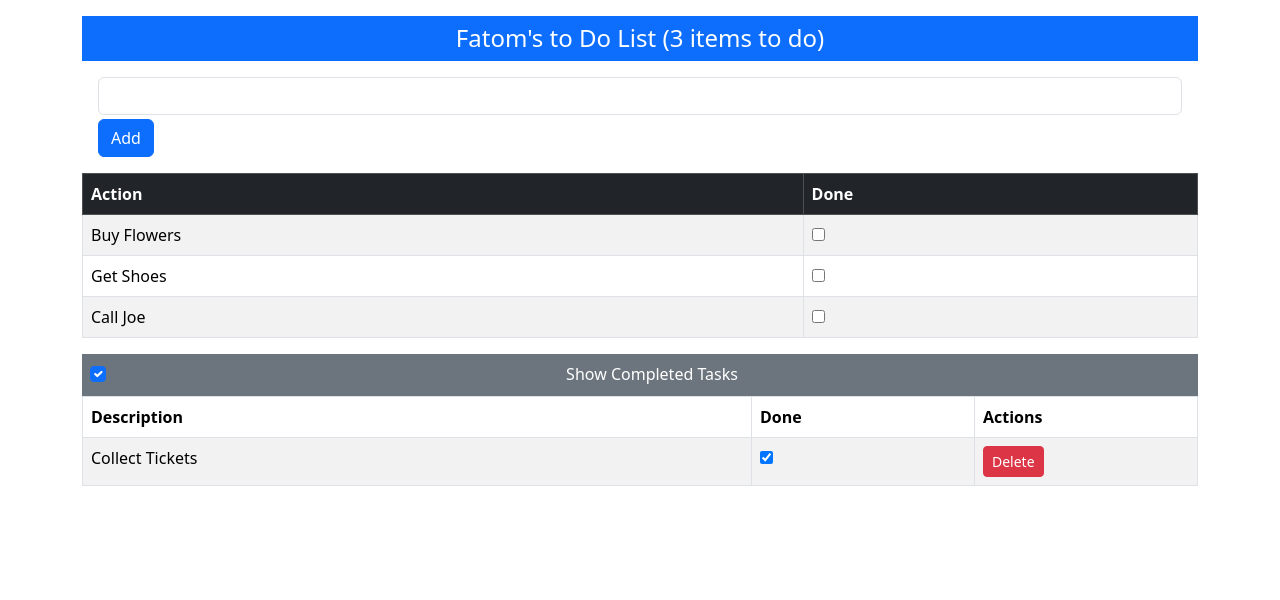
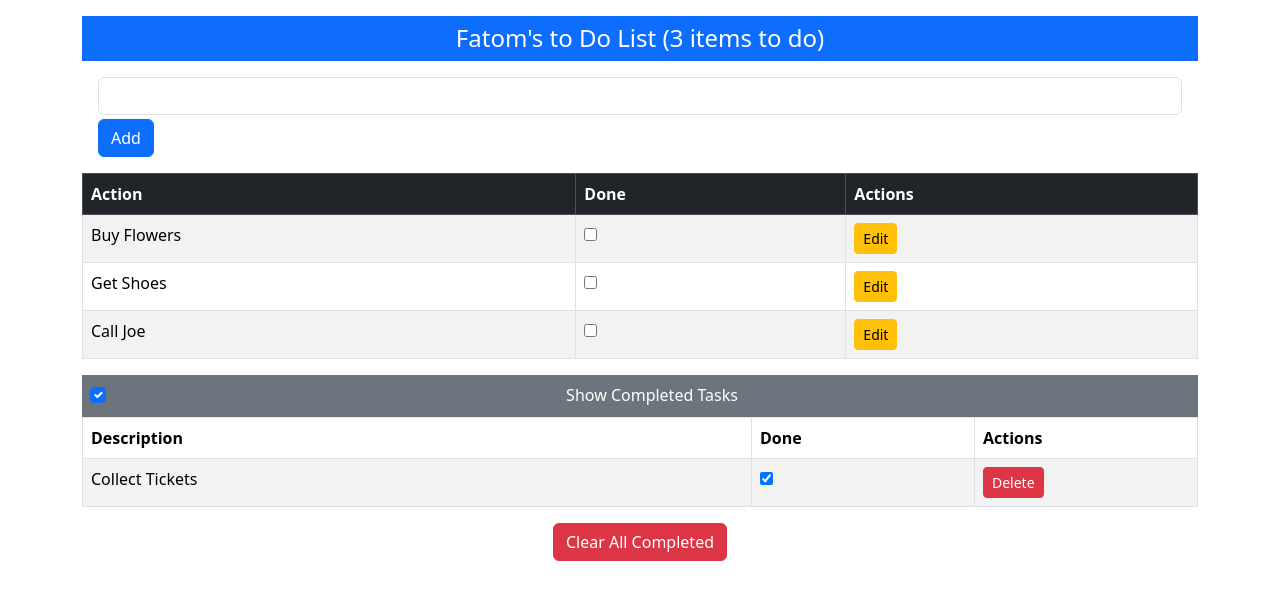
Before and after one commit to Fatom-alghanmi/reacttodo2025, a React (Create React App) app in the folder todo/: page / in a window 1280 px wide. Shown: the top 600 px of the page. Built offline with nearby package versions, Linux system fonts and the light colour scheme.

Commit message:
added individual delete functionality

```diff
--- a/todo/src/App.js
+++ b/todo/src/App.js
@@ -35,7 +35,22 @@ function App() {
     );
     setTodoItems(updatedTodos);
      localStorage.setItem("todos", JSON.stringify(updatedTodos));
+
   };
+
+  const editTodo = (oldItem, newAction) => {
+    setTodoItems(
+      todoItems.map(item =>
+        item.action === oldItem.action ? { ...item, action: newAction } : item
+      )
+    );
+  };
+
+  const clearCompleted = () => {
+    setTodoItems(todoItems.filter(item => !item.done));
+  };
+
+
 
   const deleteTodo = (todo) => {
     if (todo.done) {
@@ -89,6 +104,7 @@ function App() {
           <tr>
             <th>Action</th>
             <th>Done</th>
+            <th>Actions</th> {/* For edit button */}
     </tr>
   </thead>
   <tbody>
@@ -97,7 +113,7 @@ function App() {
         key={item.action}
         item={item}
         toggle={toggleTodo}
-              // no deleteTodo prop passed here
+        editTodo={editTodo} // only passed for incomplete
       />
     ))}
         </tbody>
@@ -132,6 +148,18 @@ function App() {
         </table>
       )}
 
+      {todoItems.some(item => item.done) && (
+        <div className="text-center mt-3">
+          <button
+            className="btn btn-danger"
+            onClick={clearCompleted}
+          >
+            Clear All Completed
+          </button>
+        </div>
+      )}
+
+
     </div>
   );
 }
--- a/todo/src/TodoRow.js
+++ b/todo/src/TodoRow.js
@@ -1,22 +1,61 @@
-import React from 'react';
+import React, { useState } from 'react';
 
-function TodoRow({ item, toggle, deleteTodo }) {
+function TodoRow({ item, toggle, deleteTodo, editTodo }) {
+  const [isEditing, setIsEditing] = useState(false);
+  const [editedText, setEditedText] = useState(item.action);
+
   const onToggle = () => toggle(item);
   const onDelete = () => deleteTodo && deleteTodo(item);
+  const onSave = () => {
+    editTodo(item, editedText);
+    setIsEditing(false);
+  };
 
   return (
     <tr>
-      <td>{item.action}</td>
+      <td>
+        {isEditing ? (
+          <input
+            type="text"
+            value={editedText}
+            onChange={(e) => setEditedText(e.target.value)}
+          />
+        ) : (
+          item.action
+        )}
+      </td>
       <td>
         <input type="checkbox" checked={item.done} onChange={onToggle} />
       </td>
-      {deleteTodo && (
-        <td>
-          <button className="btn btn-danger btn-sm" onClick={onDelete}>
+      <td>
+        {/* Edit button only for incomplete todos */}
+        {editTodo && !isEditing && (
+          <button
+            className="btn btn-sm btn-warning me-1"
+            onClick={() => setIsEditing(true)}
+          >
+            Edit
+          </button>
+        )}
+        {isEditing && (
+          <button
+            className="btn btn-sm btn-success me-1"
+            onClick={onSave}
+          >
+            Save
+          </button>
+        )}
+
+        {/* Delete button only for completed todos */}
+        {deleteTodo && (
+          <button
+            className="btn btn-sm btn-danger"
+            onClick={onDelete}
+          >
             Delete
           </button>
-        </td>
-      )}
+        )}
+      </td>
     </tr>
   );
 }
```
Lines whose indentation alone changed are shown as unchanged.
